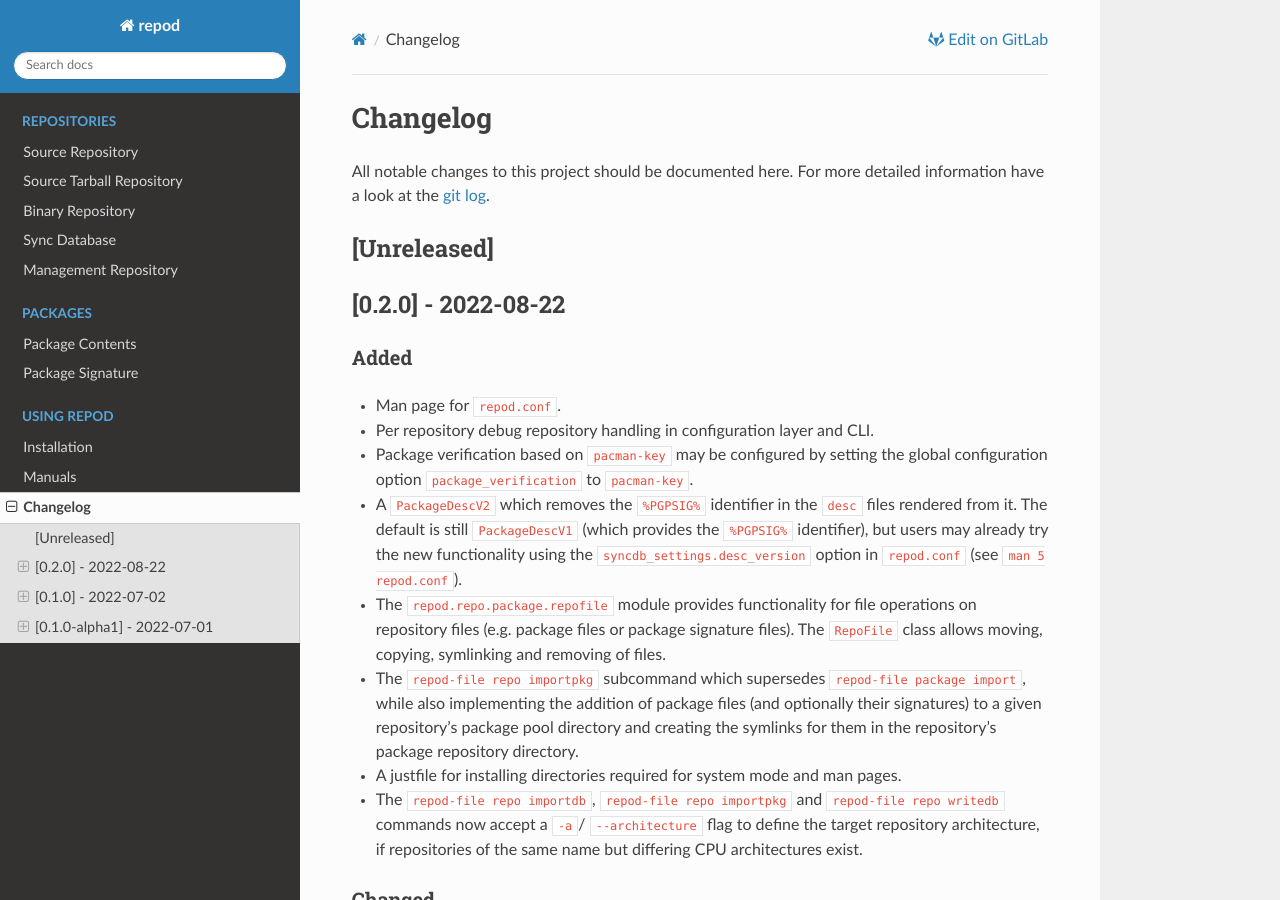
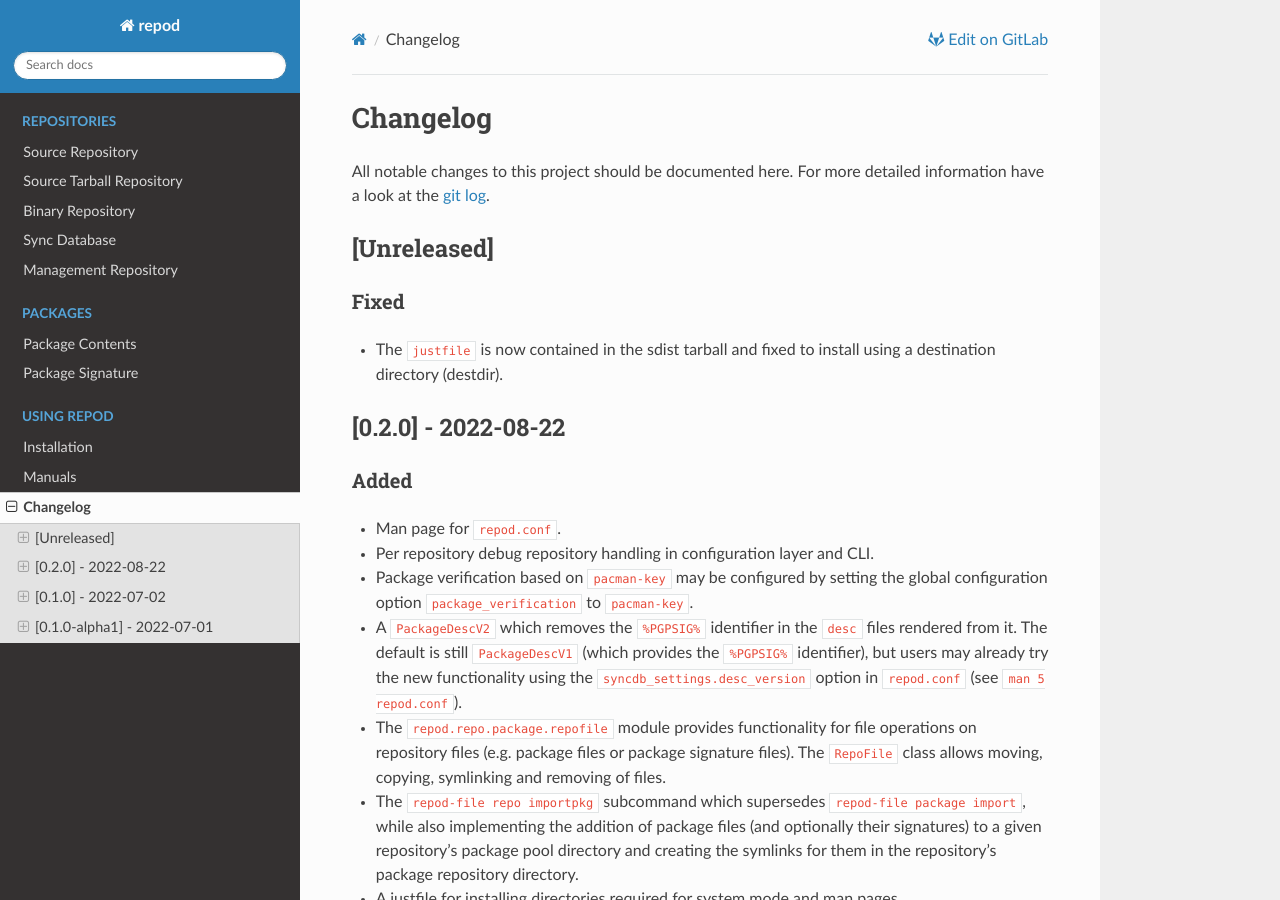
Before and after one commit to archlinux/repod, a Sphinx documentation site: the page built from docs/repod/changelog.rst, in a window 1280 px wide and 900 px high. Built offline with Sphinx 7.4.7 and the Read the Docs theme 2.0.0, drawn with Linux system fonts in a browser that asks for light colours.

Commit message:
Add changelog entry for justfile fix
docs/repod/changelog.rst:
Add changelog entry for justfile fix

```diff
--- a/docs/repod/changelog.rst
+++ b/docs/repod/changelog.rst
@@ -11,6 +11,12 @@ For more detailed information have a look at the |git log|.
 
 [Unreleased]
 ------------
+
+Fixed
+^^^^^
+
+* The ``justfile`` is now contained in the sdist tarball and fixed to install
+  using a destination directory (destdir).
 
 [0.2.0] - 2022-08-22
 --------------------
```
